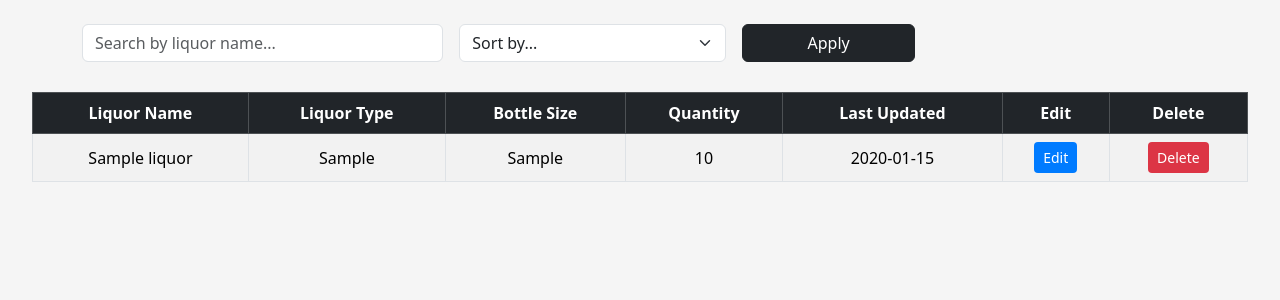
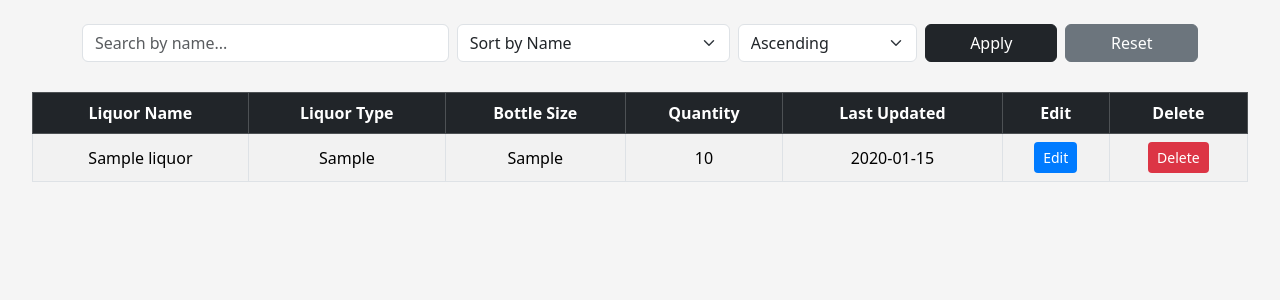
Before and after one commit to davidalevargas7/Jue-Lan-Liquor-Inventory, a Flask app: page / in a window 1280 px wide. Shown: the part 66-366 px from the top of the page. Run offline with Flask 3, Linux system fonts and the light colour scheme; tables that the repository leaves empty hold one stand-in row (values such as "Sample post").

Commit message:
Added search and sort functionality

```diff
--- a/templates/index.html
+++ b/templates/index.html
@@ -4,8 +4,10 @@
     <meta charset="UTF-8">
     <title>Jue Lan Club Liquor Inventory</title>
     <meta name="viewport" content="width=device-width, initial-scale=1">
+
     <!-- Bootstrap CSS -->
     <link href="https://cdn.jsdelivr.net/npm/bootstrap@5.3.3/dist/css/bootstrap.min.css" rel="stylesheet">
+
     <style>
         body {
             background-color: #f5f5f5;
@@ -42,7 +44,7 @@
 <body>
 
 <nav class="navbar navbar-expand-lg navbar-dark bg-dark px-4">
-    <a class="navbar-brand d-flex align-items-center" href="#">
+    <a class="navbar-brand d-flex align-items-center" href="/">
         <img src="{{ url_for('static', filename='jue_lan_club_logo.png') }}" alt="Jue Lan Club Logo" style="height: 40px;">
         <span class="fw-bold text-white">Jue Lan Club</span>
     </a>
@@ -55,22 +57,28 @@
 </nav>
 
 <div class="container mt-4">
-    <form class="row g-3 align-items-center" method="GET" action="/">
+    <form method="get" action="{{ url_for('index') }}">
+        <div class="row g-2 align-items-end">
             <div class="col-md-4">
-            <input type="text" class="form-control" name="search" placeholder="Search by liquor name..." value="{{ request.args.get('search', '') }}">
+                <input type="text" class="form-control" name="search" placeholder="Search by name..." value="{{ search_query }}">
             </div>
             <div class="col-md-3">
-            <select class="form-select" name="sort">
-                <option value="">Sort by...</option>
-                <option value="name_asc" {% if request.args.get('sort') == 'name_asc' %}selected{% endif %}>Name A-Z</option>
-                <option value="name_desc" {% if request.args.get('sort') == 'name_desc' %}selected{% endif %}>Name Z-A</option>
-                <option value="quantity_asc" {% if request.args.get('sort') == 'quantity_asc' %}selected{% endif %}>Quantity Ascending</option>
-                <option value="quantity_desc" {% if request.args.get('sort') == 'quantity_desc' %}selected{% endif %}>Quantity Descending</option>
-                <option value="type" {% if request.args.get('sort') == 'type' %}selected{% endif %}>Type</option>
+                <select name="sort_by" class="form-select">
+                    <option value="name" {% if sort_by == 'name' %}selected{% endif %}>Sort by Name</option>
+                    <option value="type" {% if sort_by == 'type' %}selected{% endif %}>Sort by Type</option>
+                    <option value="quantity" {% if sort_by == 'quantity' %}selected{% endif %}>Sort by Quantity</option>
                 </select>
             </div>
             <div class="col-md-2">
-            <button type="submit" class="btn btn-dark w-100">Apply</button>
+                <select name="order" class="form-select">
+                    <option value="asc" {% if order == 'asc' %}selected{% endif %}>Ascending</option>
+                    <option value="desc" {% if order == 'desc' %}selected{% endif %}>Descending</option>
+                </select>
+            </div>
+            <div class="col-md-3 d-flex">
+                <button type="submit" class="btn btn-dark me-2 w-100">Apply</button>
+                <a href="{{ url_for('index') }}" class="btn btn-secondary w-100">Reset</a>
+            </div>
         </div>
     </form>
 </div>
@@ -105,6 +113,10 @@
                     </form>
                 </td>
             </tr>
+            {% else %}
+            <tr>
+                <td colspan="7" class="text-center text-muted">No liquors found.</td>
+            </tr>
             {% endfor %}
         </tbody>
     </table>
```
Lines whose indentation alone changed are shown as unchanged.
